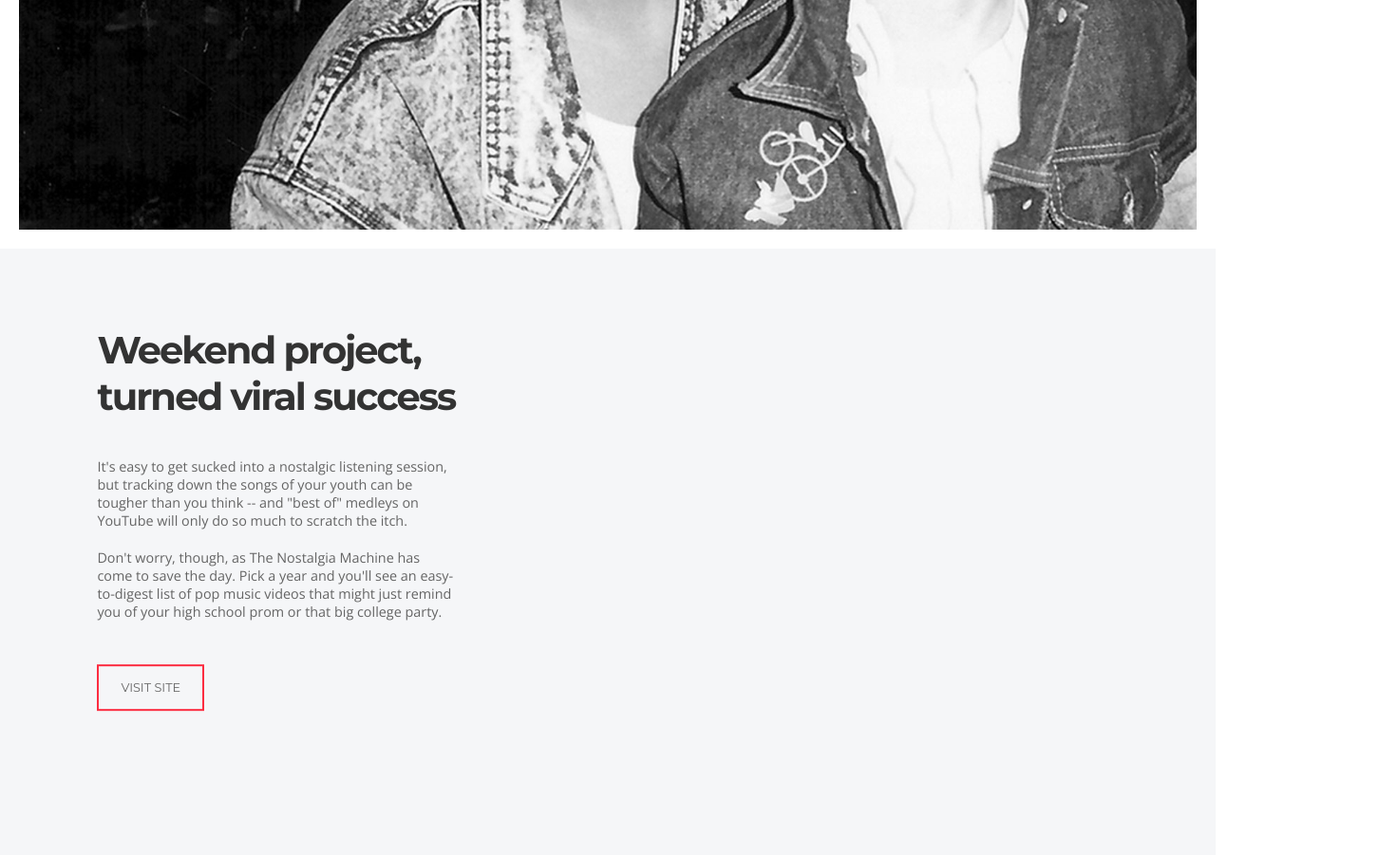
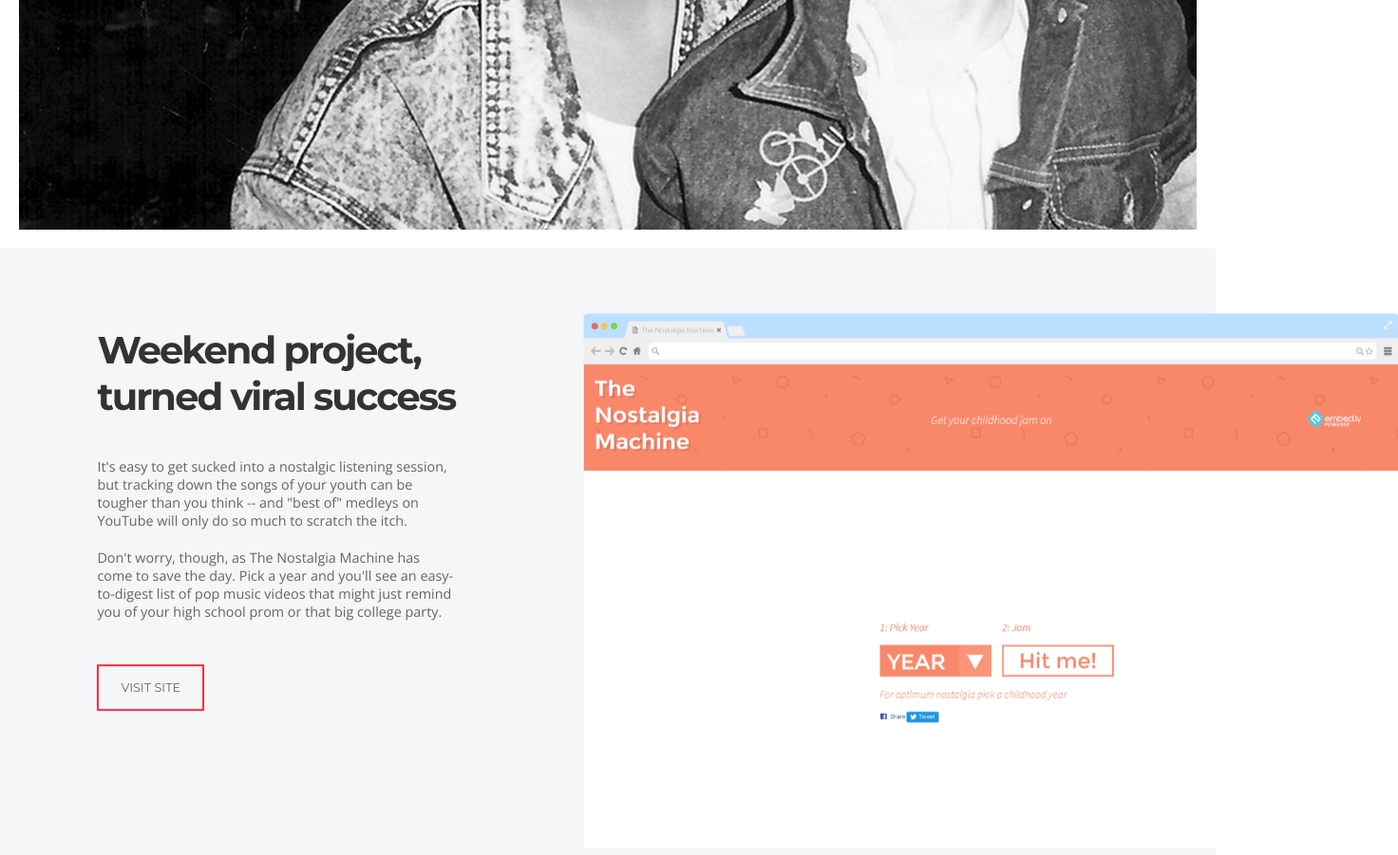
Before and after one commit to jakedoran/jakedoran.io, a website: page app/tnm.html in a window 1280 px wide. Shown: the part 538-1439 px from the top of the page at 95% size, 1472 px wide, since content can reach past the window. Drawn offline with nearby package versions, Linux system fonts and the light colour scheme.

Commit message:
tnm screen

```diff
--- a/app/scss/_mixins.scss
+++ b/app/scss/_mixins.scss
@@ -47,6 +47,14 @@
   transform: translateY(-20%);
 }
 
+@mixin projects-screen($position: relative) {
+  position: $position;
+  top: 20%;
+  -webkit-transform: translateY(-80%);
+  -ms-transform: translateY(-80%);
+  transform: translateY(-80%);
+}
+
 
 //
 // Styles
--- a/app/scss/styles.scss
+++ b/app/scss/styles.scss
@@ -648,9 +648,20 @@
 
 			}
 		}
+		.tnm-screen {
+			@include projects-screen();
+			display: block;
+			max-width: 40%;
+			float: right;
+			img {
+				max-width: 1000px;
+			}
 
+		}
 	}
 }
+
+
 
 //
 // Other styles
--- a/app/tnm.html
+++ b/app/tnm.html
@@ -28,7 +28,14 @@
 				<a href="#" class="btn-border btn-red-border">VISIT SITE</a>
 			</div>
 
+			<div class="tnm-screen">
+				<img src="img/tnm-screen.png">
+
+			</div>
+
 		</div>
+
+
 
 	</section>
 
```
Also changed, not shown: app/css/styles.css, app/img/tnm-screen.png (added).
